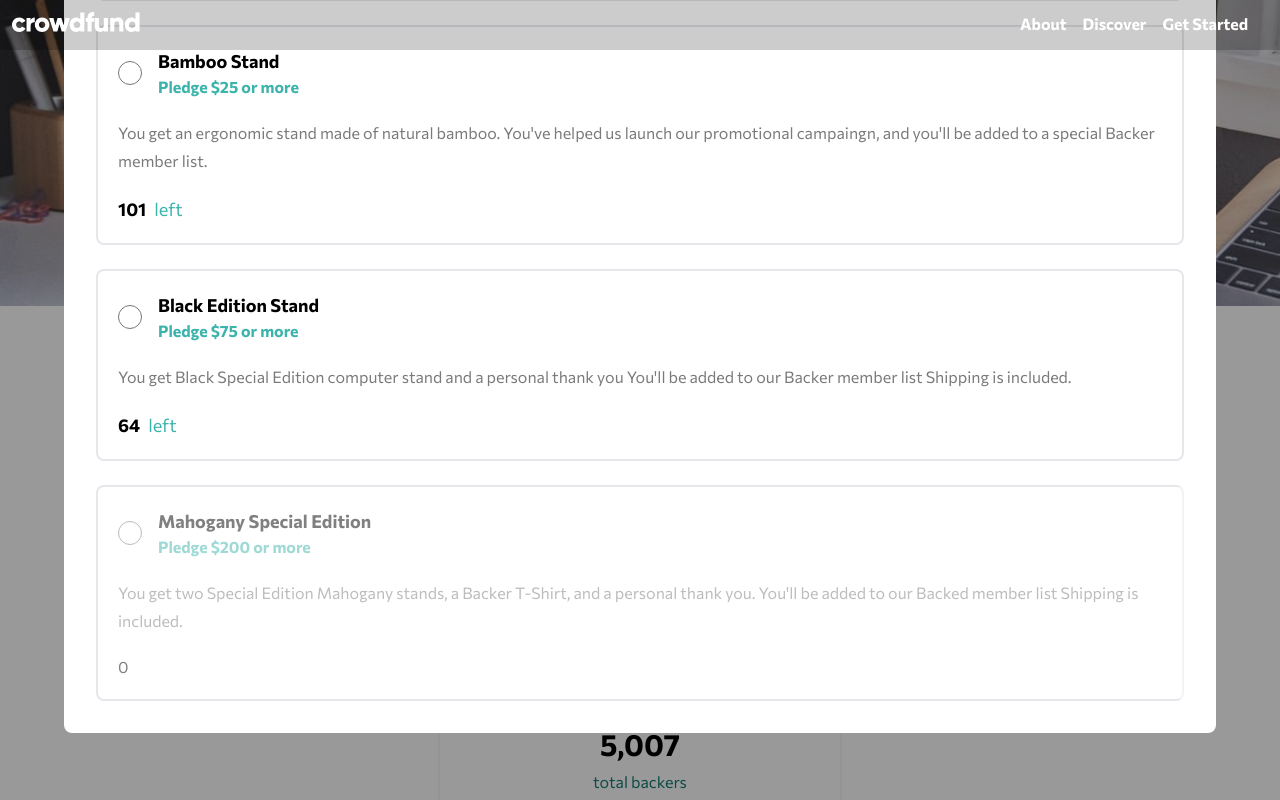
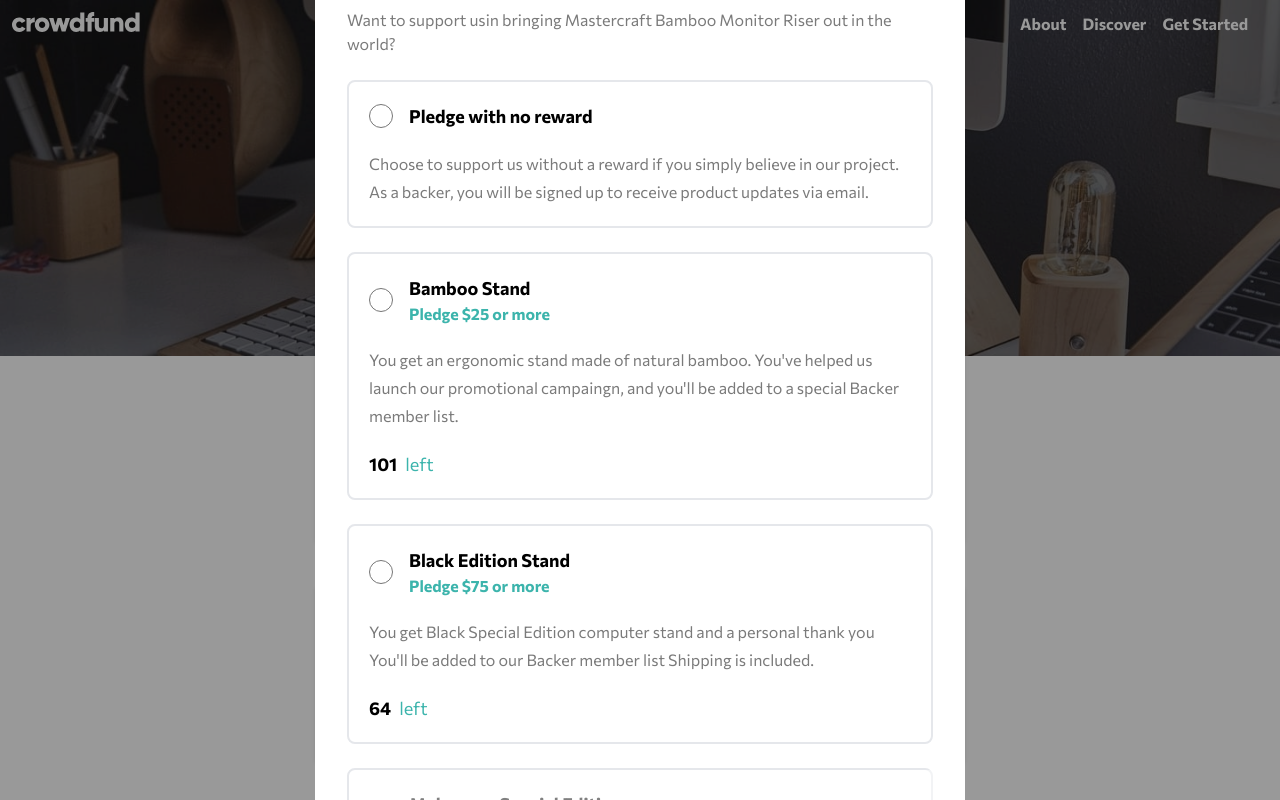
Before and after one commit to flaviogp/crowfunding-product-page-main, a React (Vite) app: page / in a window 1280 px wide. Both pictures are taken after a click on the button "Back this project". Shown: the top 800 px of the page. Built offline with nearby package versions, Linux system fonts and the light colour scheme.

Commit message:
feat: add responsible design for desktop

```diff
--- a/src/App.tsx
+++ b/src/App.tsx
@@ -13,18 +13,24 @@ function App() {
 
   const [ openProject, setOpenProject ] = useState(false)
   const [choiceReward, setChoiceReward] = useState(false)
+
+
+  const handleEndPledge = () => {
+    setOpenProject(false);
+    setChoiceReward(false)
+  }
   const handleClick = () => setOpenProject(!openProject)
   const handleChoiceReward = (val: boolean) => setChoiceReward(val)
 
   return (
-    <div className="container flex flex-col items-center w-full max-w-[1400px] justify-center relative">
+    <div className="scroll-smooth container flex flex-col items-center w-full max-w-[1400px] justify-center relative">
       <Header />
       <HeroImages />
       <PresentationContainer handleClick={handleClick} />
       <ProductInfo />
       <About />
-      {openProject && !choiceReward && <BackThisProject handleChoiceReward={handleChoiceReward}/>}
-      {choiceReward && <Thanks />}
+      {openProject && !choiceReward && <BackThisProject handleChoiceReward={handleChoiceReward} handleEndPledge={handleEndPledge}/>}
+      {choiceReward && <Thanks handleEndPledge={handleEndPledge}/>}
 
     </div>
   )
--- a/src/components/About.tsx
+++ b/src/components/About.tsx
@@ -18,7 +18,7 @@ You get two Special Edition Mahogany stands, a Backer T-Shirt, and a
 personal thank you. You'll be added to our Backed member list Shipping is included.
 `
   return (
-    <div className="container flex flex-col items-center gap-6 p-4 pb-10 w-[90%] max-w-[400px] bg-white shadow-md  rounded-md">
+    <div id='about' className="container flex flex-col items-center gap-6 p-4 pb-10 w-[90%] max-w-[650px] bg-white shadow-md  rounded-md">
         <div className="w-[90%] text-left flex flex-col gap-4">
             <h2 className="font-bold text-xl">
                 About this project
--- a/src/components/BackThisProject.tsx
+++ b/src/components/BackThisProject.tsx
@@ -17,23 +17,24 @@ const descBlack = `
     You'll be added to our Backer member list Shipping is included.
 `
 
-const descMahogany = `
+const descMahogany = `s
 You get two Special Edition Mahogany stands, a Backer T-Shirt, and a
 personal thank you. You'll be added to our Backed member list Shipping is included.
 `
 interface BackThisProjectProps {
     handleChoiceReward: (val: boolean) => void
+    handleEndPledge: () => void
 }
 
-const BackThisProject = ({handleChoiceReward}: BackThisProjectProps) => {
+const BackThisProject = ({handleChoiceReward, handleEndPledge}: BackThisProjectProps) => {
 
   return (
-    <div className="flex pt-44 justify-center w-full h-[450vh] bg-black/40 absolute">
-        <div className="bg-white flex flex-col gap-6 p-8 w-[90%] h-max rounded-lg items-center">
+    <div className="flex pt-44 justify-center w-full h-[450vh] bg-black/40 absolute z-[3]">
+        <div className="sm:mt-[550px] sm:max-w-[650px] bg-white flex flex-col gap-6 p-8 w-[90%] h-max rounded-lg items-center">
             <div className=' w-full flex justify-between'>
                 <h2 className='font-bold text-2xl'>Back this project</h2>
                 <button>
-                    <img src={CloseImage} alt="close modal" />
+                    <img src={CloseImage} alt="close modal" onClick={handleEndPledge} />
                 </button>
             </div>
             <p className='text-darkGray'>
--- a/src/components/Header.tsx
+++ b/src/components/Header.tsx
@@ -3,7 +3,7 @@ import Brand from '../assets/images/logo.svg'
 import HamburguerMenu from '../assets/images/icon-hamburger.svg'
 import CloseMenu from '../assets/images//icon-close-menu.svg'
 
-import Background from './background'
+import Background from './Background'
 
 const Header = () => {
     const [openMenu, setOpenMenu] = useState(false);
@@ -26,16 +26,22 @@ const Header = () => {
 
 
   return (
-    <header className="container w-full h-[50px] flex justify-between p-3 z-[2] fixed top-0 left-0 bg-black/20">
+    <header className="container w-full h-[50px] flex justify-between p-3 z-[2] fixed top-0 bg-black/20 sm:static sm:bg-transparent">
         <div className="relative">
             <img src={Brand} alt="Logo" />
         </div>
 
         <nav className='sm:flex lg:flex md:flex lg: items center justify-end hidden'>
             <ul className='flex gap-4 mr-5 text-white font-semibold'>
-                <li>About</li>
-                <li>Discover</li>
-                <li>Get Started</li>
+                <li>
+                    <a href="#about">About</a>
+                </li>
+                <li>
+                    <a href="#discover">Discover</a>
+                </li>
+                <li>
+                    <a href="#getStarted">Get Started</a>
+                </li>
             </ul>
         </nav>
 
--- a/src/components/HeroImages.tsx
+++ b/src/components/HeroImages.tsx
@@ -5,7 +5,7 @@ const HeroImages = () => {
     const imageMobile = <img src={HeroMobile} alt="mobile background hero" style={{objectFit: 'cover'}} className='w-full sm:hidden'/>;
     const imageDesktop = <img src={HeroDesktop} alt="desktop background hero" style={{objectFit: 'cover'}} className='w-full hidden sm:block'/>;
   return (
-    <div className="w-full flex justify-center mt-[-50px]">
+    <div className="w-full flex justify-center mt-[-50px] brightness-50 z-[-1]">
     {imageMobile}
     {imageDesktop}
   </div>
--- a/src/components/PresentationContainer.tsx
+++ b/src/components/PresentationContainer.tsx
@@ -7,22 +7,25 @@ interface PresentationContainerProps {
 
 const PresentationContainer = ({handleClick}: PresentationContainerProps) => {
   return (
-    <div className="container flex flex-col items-center gap-6 px-4 pb-10 w-[90%] max-w-[400px] bg-white shadow-md rounded-md mt-[-70px]">
+    <div className="container flex flex-col items-center gap-6 px-4 pb-10 w-[90%] max-w-[650px] bg-white shadow-md rounded-md mt-[-70px]">
         <img src={Brand} alt="logo mastercraft"className='w-14 mt-[-28px]'/>
         <div className='flex flex-col items-center gap-6 w-[90%]'>
-            <h1 className='font-bold text-2xl text-center w-64'>Mastercraft Bamboo Monitor Riser</h1>
+            <h1 className='font-bold text-3xl text-center'>Mastercraft Bamboo Monitor Riser</h1>
             <p className='text-darkGray text-center'>
                 A beautifully handcrafted monitor stand to reduce neck and eye strain
             </p>
         </div>
-        <div className='flex justify-center gap-4 w-[100%] flex-wrap '>
+        <div className='flex justify-around gap-4 w-[100%] flex-wrap'>
             <button
                 className='py-4 px-12 bg-darkCyan rounded-full text-white font-semibold'
                 onClick={handleClick}
             >
                 Back this project
             </button>
-            <img src={Bookmark} alt="Bookmark" className=''/>
+            <div className='flex items-center cursor-pointer'>
+                <img src={Bookmark} alt="Bookmark" className=' z-[2]' />
+                <div className="h-[100%]  text-darkGray text-lg font-semibold hidden sm:flex items-center justify-end bg-darkGray/10 sm:w-[200px] sm:rounded-full sm:pr-10 z-1 ml-[-50px]">Bookmark</div>
+            </div>
         </div>
         </div>
   )
--- a/src/components/ProductInfo.tsx
+++ b/src/components/ProductInfo.tsx
@@ -1,12 +1,12 @@
 
 const ProductInfo = () => {
   return (
-    <div className="container flex flex-col items-center gap-6 px-4 pb-10 w-[90%] max-w-[400px] bg-white shadow-md rounded-md my-10 ">
-        <div className=" flex flex-col gap-2 text-center py-4 border-b-2">
+    <div className="container flex flex-col items-center gap-6 px-4 pb-10 w-[90%] max-w-[650px] bg-white shadow-md rounded-md my-10 sm:flex-row sm:flex-wrap sm:justify-center">
+        <div className=" flex flex-col gap-2 text-center py-4 border-b-2 sm:border-b-0 sm:border-r-2 sm:pr-10">
             <h2 className="font-bold text-3xl">$89,914</h2>
             <span className="text-darkCyan">of $100,000 backed</span>
         </div>
-        <div className=" flex flex-col gap-2 text-center py-4 border-b-2">
+        <div className=" flex flex-col gap-2 text-center py-4 border-b-2 sm:border-b-0 sm:border-r-2 sm:pr-10">
             <h2 className="font-bold text-3xl">5,007</h2>
             <span className="text-darkCyan">total backers</span>
         </div>
--- a/src/components/Reward.tsx
+++ b/src/components/Reward.tsx
@@ -8,8 +8,8 @@ interface RewardProps {
 
 const Reward = ({title, description, itemsLeft, pledge}: RewardProps) => {
   return (
-    <div className="container relative flex flex-col items-left gap-6 p-5 pb-10 w-[90%] max-w-[400px] bg-white border rounded-md">
-        <div>
+    <div className="container relative flex flex-col sm:flex-row sm:flex-wrap sm:justify-around items-left gap-6 p-5 pb-10 w-[90%] bg-white border rounded-md">
+        <div className="flex flex-col sm:flex-row sm:justify-around w-[100%]">
             <h2 className="font-bold text-xl">{title}</h2>
             <span className="text-moderateCyan font-medium">Pledge ${pledge} or more</span>
         </div>
--- a/src/components/Thanks.tsx
+++ b/src/components/Thanks.tsx
@@ -1,17 +1,25 @@
 import CheckIcon from '../assets/images/icon-check.svg'
-const Thanks = () => {
+
+interface ThanksProps{
+  handleEndPledge: () => void
+}
+
+const Thanks = ({handleEndPledge}: ThanksProps) => {
   return (
-    <div className="flex pt-44 justify-center w-full h-[450vh] bg-black/40 absolute">
-        <div className='bg-white p-14 w-[90%] h-max flex flex-col items-center gap-6 rounded-lg'>
+    <div id='thanks' className="flex pt-44 justify-center w-full h-[450vh] bg-black/40 absolute">
+        <div className='sm:mt-[550px] sm:max-w-[650px] bg-white p-14 w-[90%] h-max flex flex-col items-center gap-6 rounded-lg z-[3]'>
             <img src={CheckIcon} alt="icon ckeck" />
             <h2 className='font-bold text-2xl'>Thanks for yout support!</h2>
             <p className='text-darkGray text-center'>
                 Your pledge brings us one step closer to sharing Mastercraft Bamboo Monitor Riser
                 worldwide. You will get an email once our campaign is completed
             </p>
-            <button className='bg-moderateCyan py-3 px-9 rounded-full text-lg font-medium text-white'>
+            <a href='#'
+              className='bg-moderateCyan py-3 px-9 rounded-full text-lg font-medium text-white'
+              onClick={handleEndPledge}
+              >
                 Got it!
-            </button>
+            </a>
         </div>
     </div>
 
```
Also changed, not shown: src/components/SelectReward.tsx (+8 -4 lines).
